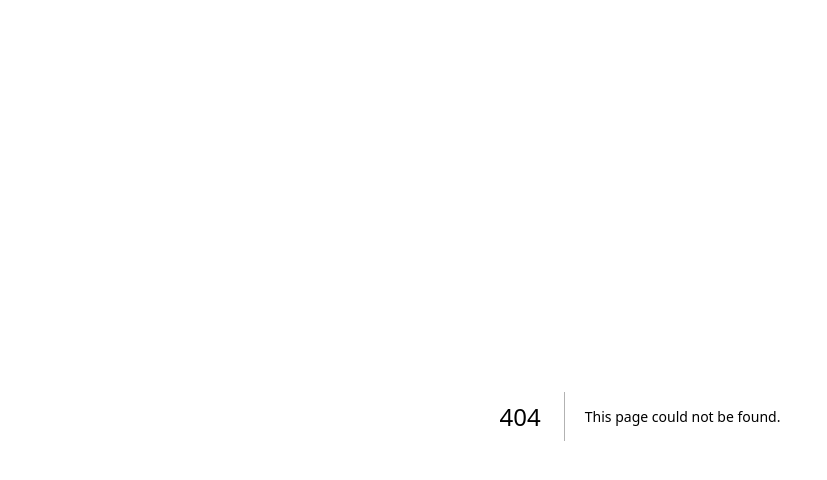
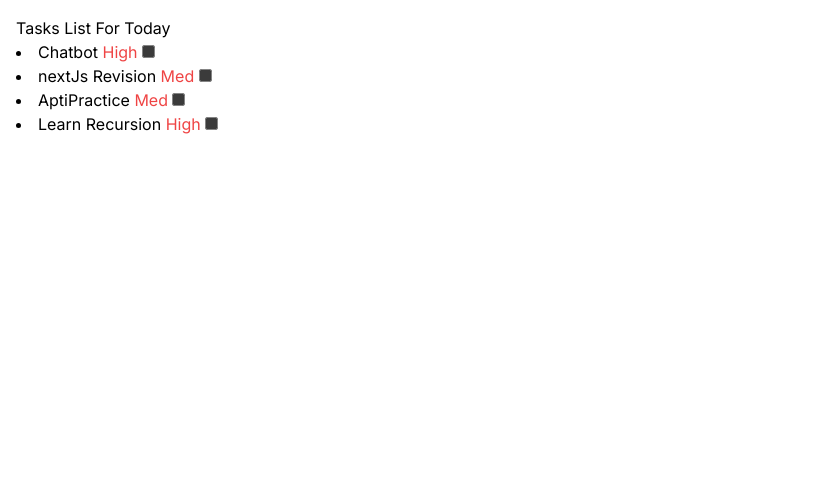
Before and after one commit to sigma390/Master-NextJS, a Next.js app: page /users/1/Tasks in a window 1280 px wide. Before the commit this address had no page. Shown: the top 480 px of the page, without its empty margins (0-827 px from the left). Built offline with nearby package versions, Linux system fonts and the light colour scheme.

Commit message:
Understood catching

```diff
--- /dev/null
+++ b/app/products/[[...slug]]/page.tsx
@@ -0,0 +1,19 @@
+import React from 'react'
+
+
+interface ProductPageProps{
+    params:{slug:string[]}
+}
+
+
+
+const ProductsPage = ({params:{slug}}:ProductPageProps) => {
+  return (
+    <div>
+        PrODUCTS PAGE {slug}
+
+    </div>
+  )
+}
+
+export default ProductsPage
--- /dev/null
+++ b/app/users/[id]/Tasks/page.tsx
@@ -0,0 +1,139 @@
+import { link } from 'fs';
+import React from 'react'
+
+type TaskProps = {
+    title:string;
+    completed:boolean;
+    priority:string;
+
+}
+
+const tasks:TaskProps[] =
+    [
+        {
+
+          priority:"High",
+          title: "Chatbot ",
+          completed: false
+        },
+        {
+
+            priority:"Med",
+            title: "nextJs Revision ",
+            completed: false
+          },
+          {
+
+            priority:"Med ",
+            title: "AptiPractice ",
+            completed: false
+          },
+          {
+
+            priority:"High",
+            title: "Learn Recursion ",
+            completed: false
+          },
+    ]
+
+
+
+
+
+
+const TaskList = () => {
+  return (
+    <div className=''>
+        <h1>Tasks List For Today</h1>
+
+        {
+            tasks.map(task=> <li  key={task.title}  >{task.title}
+           <span className='text-red-500'>{task.priority} </span>  {task.completed}<span><input type="checkbox" /></span></li>)
+        }
+
+    </div>
+  )
+}
+
+export default TaskList
+
+
+
+
+
+
+
+
+
+
+
+
+
+
+
+
+
+
+
+
+
+
+
+
+// import { link } from 'fs';
+// import React from 'react'
+
+// type TaskProps = {
+//     title:string;
+//     completed:boolean;
+//     priority:string;
+
+// }
+
+// const tasks:TaskProps[] =
+//     [
+//         {
+
+//           priority:"High",
+//           title: "Chatbot ",
+//           completed: false
+//         },
+//         {
+
+//             priority:"Med",
+//             title: "nextJs Revision ",
+//             completed: false
+//           },
+//           {
+
+//             priority:"Med ",
+//             title: "AptiPractice ",
+//             completed: false
+//           },
+//           {
+
+//             priority:"High",
+//             title: "Learn Recursion ",
+//             completed: false
+//           },
+//     ]
+
+
+
+
+
+
+// const TaskList = () => {
+//   return (
+//     <div className=''>
+
+//         {
+//             tasks.map(task=> <li key={task.title} >{task.title}
+//            <span className='text-red-500'>{task.priority} </span>  {task.completed}<span><input type="checkbox" /></span></li>)
+//         }
+
+//     </div>
+//   )
+// }
+
+// export default TaskList
```
